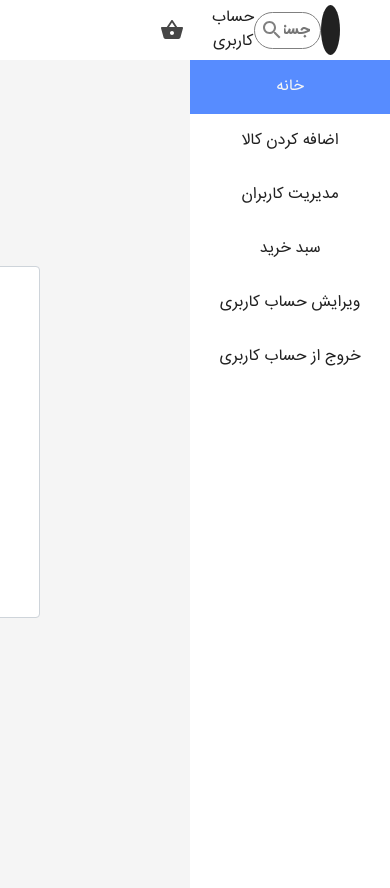
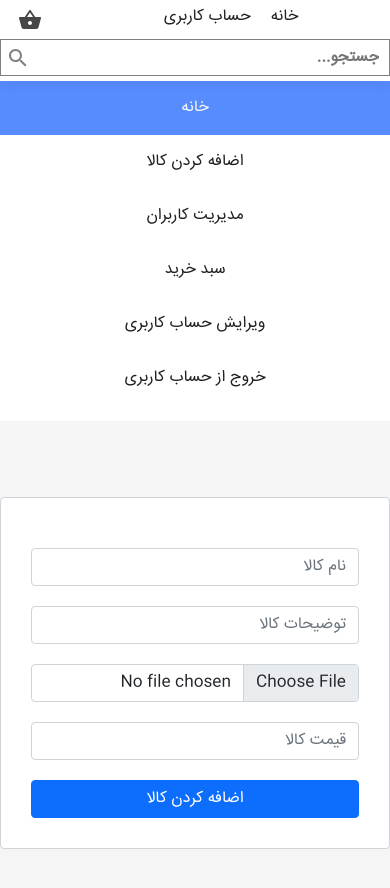
Before and after one commit to SiamakAlipour/shop, a React (Create React App) app in the folder client/: page /account in a window 390 px wide. Shown: the top 888 px of the page. Built offline with nearby package versions, Linux system fonts and the light colour scheme.

Commit message:
some styles fixed

```diff
--- a/client/src/components/Message.js
+++ b/client/src/components/Message.js
@@ -15,7 +15,7 @@ function Message({ info, message }) {
 			<div className={`alert ${info} message`}>
 				{message}
 				<IconButton
-					color='error'
+					color='inherit'
 					onClick={() => dispatch(removeMessage())}>
 					<HighlightOffIcon />
 				</IconButton>
--- a/client/src/components/Product.js
+++ b/client/src/components/Product.js
@@ -4,7 +4,11 @@ import './styles/Product.scss'
 import ShoppingCartIcon from '@material-ui/icons/ShoppingCart'
 import IconButton from '@mui/material/IconButton'
 import { useSelector, useDispatch } from 'react-redux'
-import { addCheckout, checkoutCount } from '../store/actions/checkout'
+import {
+	addCheckout,
+	checkoutCount,
+	checkoutTotalCost,
+} from '../store/actions/checkout'
 import { addMessage } from '../store/actions/message'
 function Product({ id, name, image, description, price }) {
 	const [priceComma, setPriceComma] = useState(price)
@@ -17,14 +21,21 @@ function Product({ id, name, image, description, price }) {
 	const dispatch = useDispatch()
 	const handleCheckout = () => {
 		if (checkout.some((checkout) => checkout.id === id)) {
-			let checkoutItem = checkout.findIndex((item) => item.id === id)
-			console.log(checkoutItem)
-			dispatch(checkoutCount(id, checkout[checkoutItem].count + 1))
+			let checkoutItemIndex = checkout.findIndex((item) => item.id === id)
+			console.log(checkoutItemIndex)
+			dispatch(checkoutCount(id, checkout[checkoutItemIndex].count + 1))
+			dispatch(
+				checkoutTotalCost(
+					id,
+					checkout[checkoutItemIndex].unitPrice *
+						(checkout[checkoutItemIndex].count + 1)
+				)
+			)
 			dispatch(
 				addMessage(
 					'alert-success',
 					`تعداد کالا به ${
-						checkout[checkoutItem].count + 1
+						checkout[checkoutItemIndex].count + 1
 					} افزایش یافت`
 				)
 			)
--- a/client/src/components/styles/CheckoutItem.scss
+++ b/client/src/components/styles/CheckoutItem.scss
@@ -49,6 +49,9 @@
 
 @media screen and (max-width: 650px) {
 	.checkoutItem {
+		flex-direction: column;
+		padding-bottom: 5px;
+		width: 100%;
 		&__info {
 			h4 {
 				font-size: 15px;
--- a/client/src/container/Header.js
+++ b/client/src/container/Header.js
@@ -22,30 +22,38 @@ function Header() {
 	return (
 		<div className='header'>
 			{/* logo */}
-			<Link to='/' className='header__logo'>
-				<div className=''></div>
-			</Link>
+			<div className='header__wrapper'>
+				{/* searchBox */}
+				<form className='header__searchBox' onSubmit={handleSubmit}>
+					<input
+						type='text'
+						placeholder='جستجو...'
+						ref={searchInput}
+					/>
+					<SearchIcon />
+				</form>
+			</div>
 
-			{/* searchBox */}
-			<form className='header__searchBox' onSubmit={handleSubmit}>
-				<input type='text' placeholder='جستجو...' ref={searchInput} />
-				<SearchIcon />
-			</form>
 			{/* login & register */}
 			<div className='header__loginRegister'>
 				<ul>
 					{!logged ? (
 						<>
-							{' '}
+							<Link to='/'>
+								<li>خانه</li>
+							</Link>
 							<Link to='/account/login'>
 								<li>ورود</li>
 							</Link>
 							<Link to='/account/register'>
 								<li>ثبت نام</li>
-							</Link>{' '}
+							</Link>
 						</>
 					) : (
 						<>
+							<Link to='/'>
+								<li>خانه</li>
+							</Link>
 							<Link to='/account'>
 								<li>حساب کاربری</li>
 							</Link>
--- a/client/src/container/styles/Account.scss
+++ b/client/src/container/styles/Account.scss
@@ -9,11 +9,10 @@
 		flex: 0.15;
 		background-color: white;
 		height: auto;
-		position: absolute;
+
 		width: 200px;
 		height: 100%;
-		top: 0;
-		right: 0px;
+
 		> ul {
 			width: 100%;
 			list-style: none;
@@ -65,7 +64,18 @@
 		flex-direction: column;
 		align-items: center;
 		justify-content: center;
-		margin-right: 350px;
-		margin-top: -40px;
+		margin: auto;
+		// margin-right: 350px;
+		// margin-top: -40px;
 	}
 }
+
+@media screen and (max-width: 960px) {
+	.account {
+		flex-direction: column;
+		&__sideOptions {
+			width: 100%;
+			height: auto;
+		}
+	}
+}
--- a/client/src/container/styles/Header.scss
+++ b/client/src/container/styles/Header.scss
@@ -1,28 +1,23 @@
 .header {
+	position: relative;
 	width: 100%;
 	height: auto;
 	background-color: white;
 	box-shadow: rgb(0 0 0 / 4%) 0 7px 8px 0;
 	padding: 5px 0;
 	display: flex;
+	justify-content: space-between;
+	align-items: center !important;
+	z-index: 100;
+	.fixed {
+		position: fixed;
+	}
+	&__wrapper {
+		flex: 0.8;
+		width: 100%;
+		display: flex;
+		align-items: center;
 		justify-content: space-around;
-	align-items: center !important;
-	&__basketIcon {
-		position: relative;
-	}
-	&__basketBadge {
-		position: absolute;
-		top: 20px;
-		left: 20px;
-		width: 25px;
-		height: 25px;
-		display: grid;
-		place-items: center;
-		background-color: rgb(0, 151, 0);
-		border-radius: 50%;
-		font-size: 13px;
-		color: #212121;
-	}
 		.header__logo {
 			width: 50px;
 			height: 50px;
@@ -31,7 +26,7 @@
 			margin-right: 50px;
 		}
 
-	&__searchBox {
+		.header__searchBox {
 			display: flex;
 			align-items: center;
 			width: 40%;
@@ -52,7 +47,26 @@
 				font-weight: bold;
 			}
 		}
+	}
+
+	&__basketIcon {
+		position: relative;
+	}
+	&__basketBadge {
+		position: absolute;
+		top: 20px;
+		left: 20px;
+		width: 25px;
+		height: 25px;
+		display: grid;
+		place-items: center;
+		background-color: rgb(0, 151, 0);
+		border-radius: 50%;
+		font-size: 13px;
+		color: #212121;
+	}
 	&__loginRegister {
+		flex: 0.2;
 		margin-left: 50px;
 
 		ul {
@@ -73,3 +87,28 @@
 		}
 	}
 }
+
+@media screen and (max-width: 960px) {
+	.header {
+		flex-direction: column;
+		align-items: center;
+		overflow: hidden;
+		position: relative;
+
+		.header__basketIcon {
+			position: absolute;
+			left: 10px;
+			top: 0px;
+		}
+		.header__searchBox {
+			order: 2;
+			width: 100%;
+			border-radius: 0px;
+		}
+		.header__loginRegister {
+			order: -1;
+			margin-left: 0px;
+			margin-bottom: 5px;
+		}
+	}
+}
--- a/client/src/container/styles/Option.scss
+++ b/client/src/container/styles/Option.scss
@@ -1,7 +1,8 @@
 .option {
-	width: 100%;
+	width: 80%;
 	height: 100%;
 	display: flex;
+	// margin-top: -50px;
 	flex-direction: column;
 	align-items: center;
 	justify-content: center;
@@ -16,3 +17,14 @@
 		}
 	}
 }
+
+@media screen and (max-width: 650px) {
+	.option {
+		width: 100%;
+		&__addProduct {
+			> input {
+				width: 100%;
+			}
+		}
+	}
+}
--- a/client/src/index.scss
+++ b/client/src/index.scss
@@ -18,7 +18,7 @@
 }
 body {
 	margin: 0;
-
+	height: auto;
 	-webkit-font-smoothing: antialiased;
 	-moz-osx-font-smoothing: grayscale;
 	background-color: #f5f5f5;
```
Lines whose indentation alone changed are shown as unchanged.
